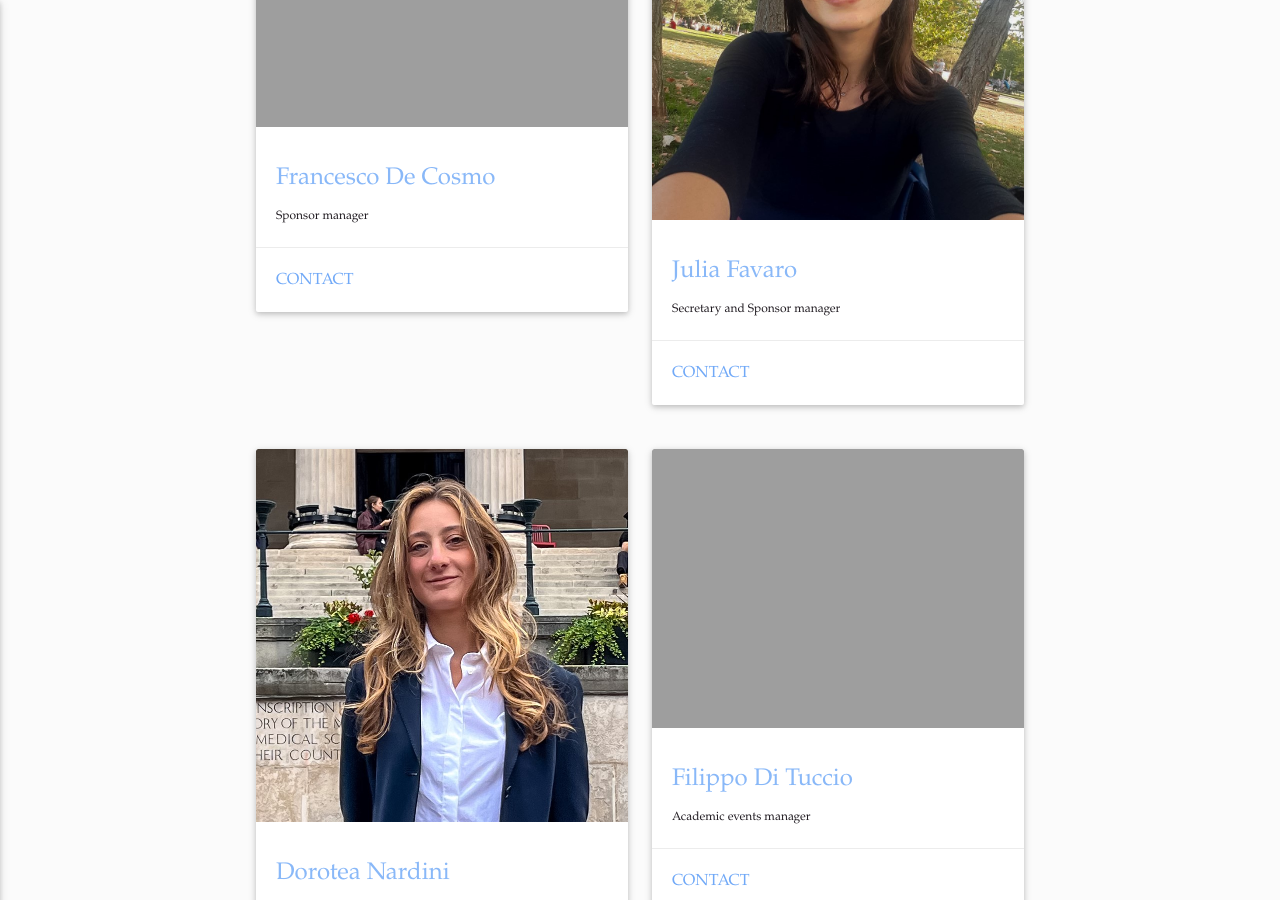
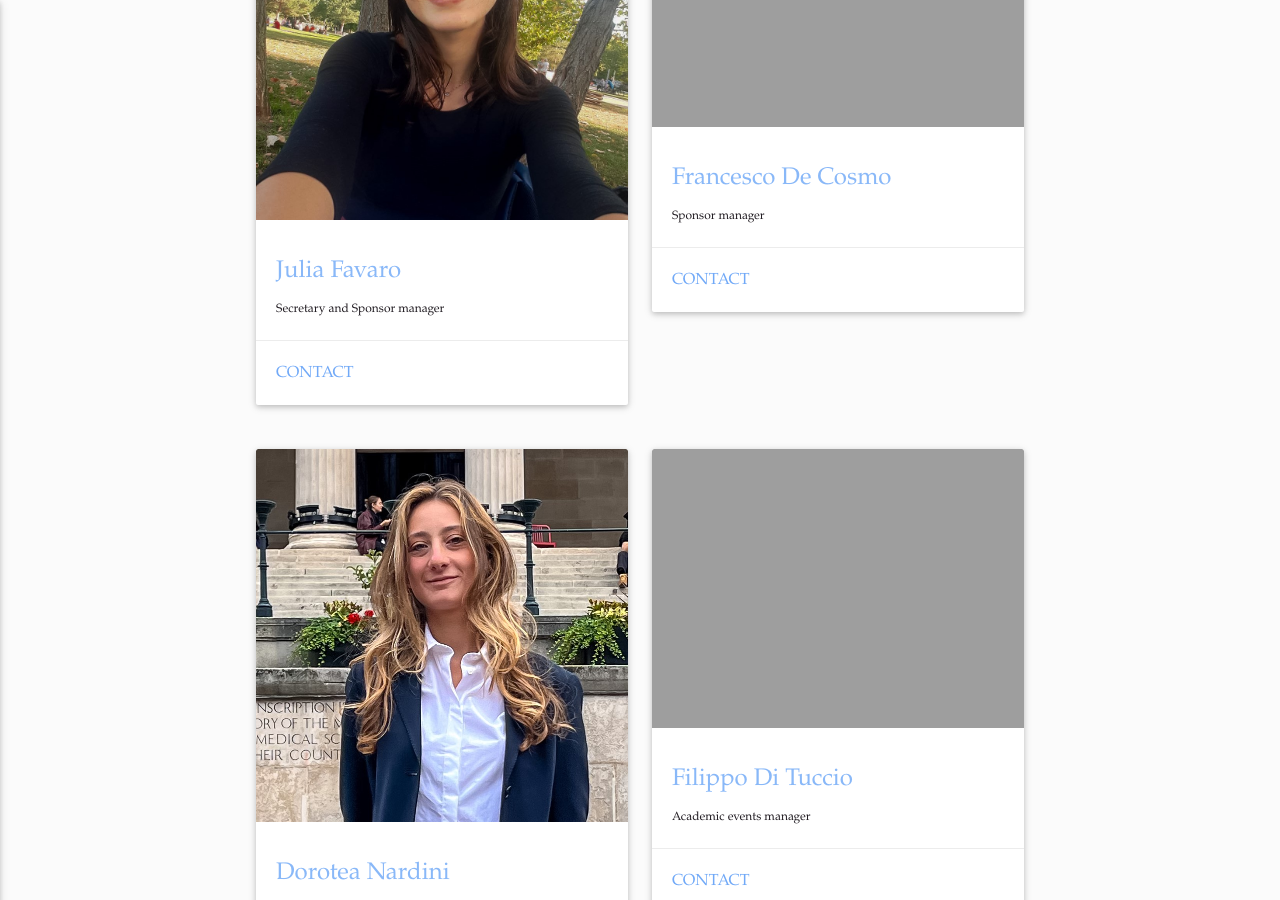
Before and after one commit to ai-sf/lot, a Jekyll site: the page built from team.html, in a window 1280 px wide and 900 px high, scrolled down 1185 px. Built offline with Jekyll 4.4.1, drawn with Linux system fonts in a browser that asks for light colours; nearby versions of some CDN libraries; some web fonts are replaced.

Commit message:
Update team.yml

```diff
--- a/_data/team.yml
+++ b/_data/team.yml
@@ -14,14 +14,14 @@ people:
     descr: "Social media and accomodation manager"
     mail: lot@ai-sf.it
 
+  - img: img/julia.jpg
+    title: "Julia Favaro"
+    descr: "Secretary and Sponsor manager"
+    mail: lot@ai-sf.it
+
   - img: img/francesco.jpg
     title: "Francesco De Cosmo"
     descr: "Sponsor manager"
-    mail: lot@ai-sf.it
-
-  - img: img/julia.jpg
-    title: "Julia Favaro"
-    descr: "Secretary and Sponsor manager"
     mail: lot@ai-sf.it
 
   - img: img/dorotea.jpg
```
